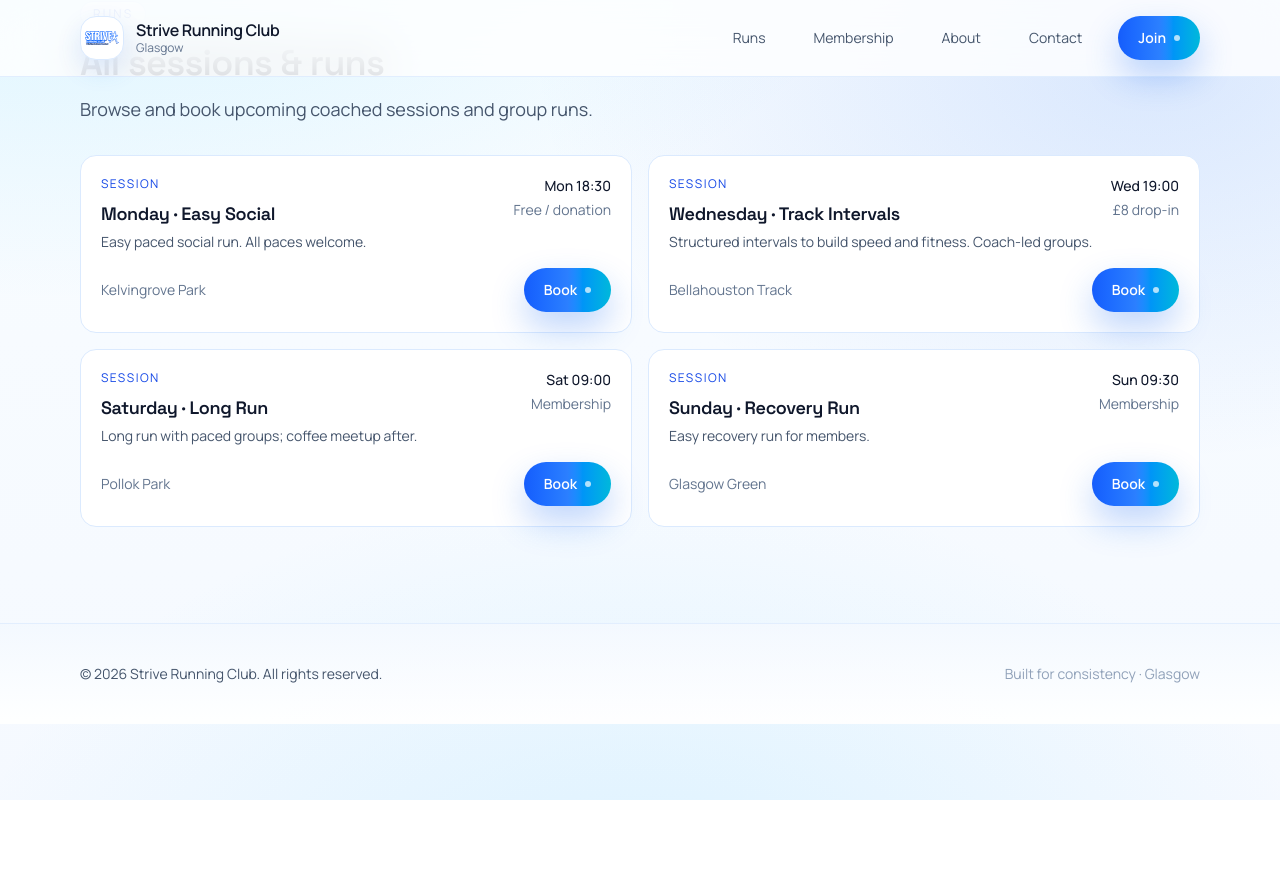
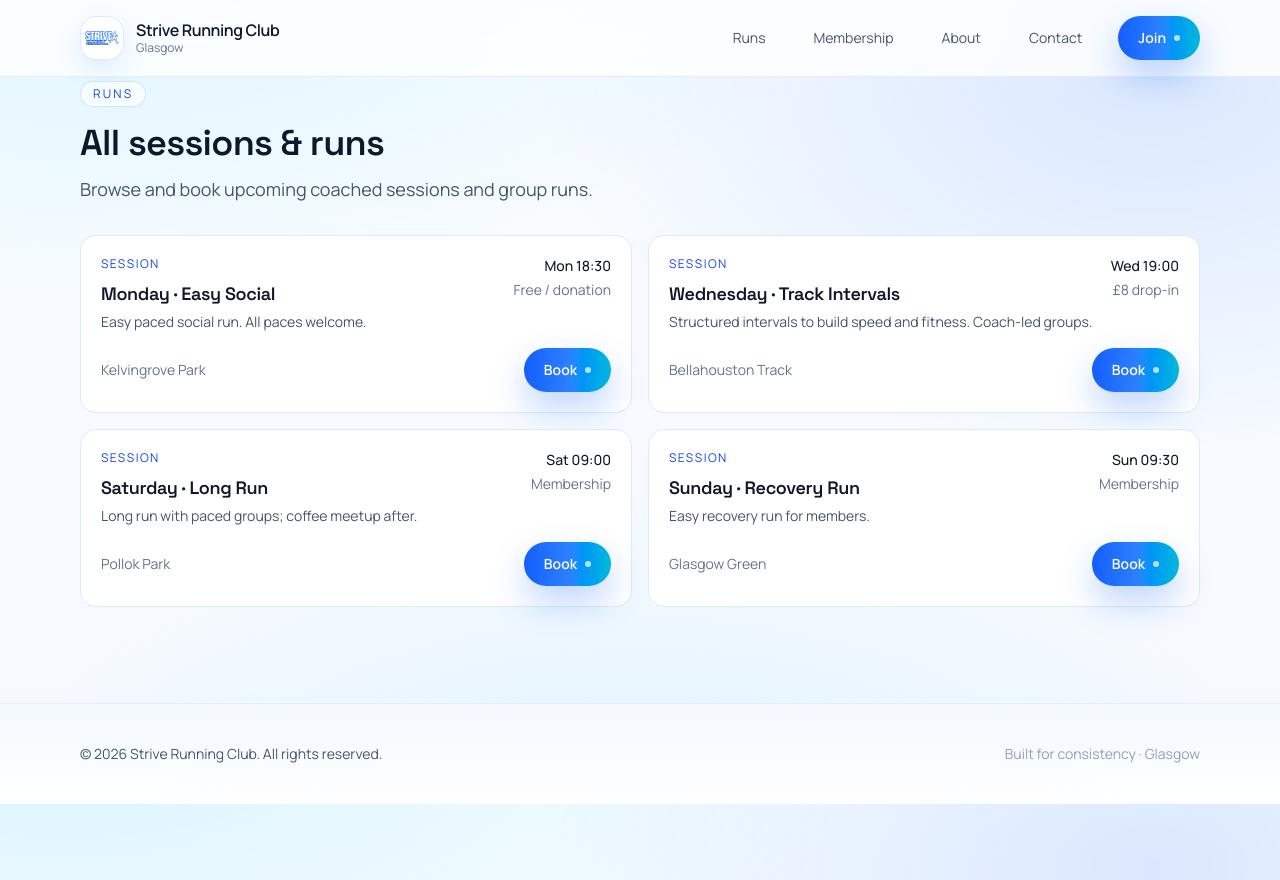
Before and after one commit to mbinnie123/strive-running-club, a Next.js app: page /runs in a window 1280 px wide. Before the commit the page ends 800 px from the top, so only its background shows below. Built offline with nearby package versions, Linux system fonts and the light colour scheme.

Commit message:
fix(layout): add top margin to about, membership, runs to offset fixed header

```diff
--- a/app/about/page.tsx
+++ b/app/about/page.tsx
@@ -5,7 +5,7 @@ import MediaGallery from "@/components/MediaGallery";
 
 export default function AboutPage() {
   return (
-    <div className="pb-24">
+    <div className="mt-16 md:mt-20 pb-24">
       <Container>
         <SectionHeading
           eyebrow="About"
--- a/app/membership/page.tsx
+++ b/app/membership/page.tsx
@@ -4,7 +4,7 @@ import Button from "@/components/Button";
 
 export default function MembershipPage() {
   return (
-    <div className="pb-24">
+    <div className="mt-16 md:mt-20 pb-24">
       <Container>
         <SectionHeading
           eyebrow="Membership"
--- a/app/runs/page.tsx
+++ b/app/runs/page.tsx
@@ -4,7 +4,7 @@ import SessionCard from "@/components/SessionCard";
 
 export default function RunsPage() {
   return (
-    <div className="pb-24">
+    <div className="mt-16 md:mt-20 pb-24">
       <Container>
         <SectionHeading
           eyebrow="Runs"
```
